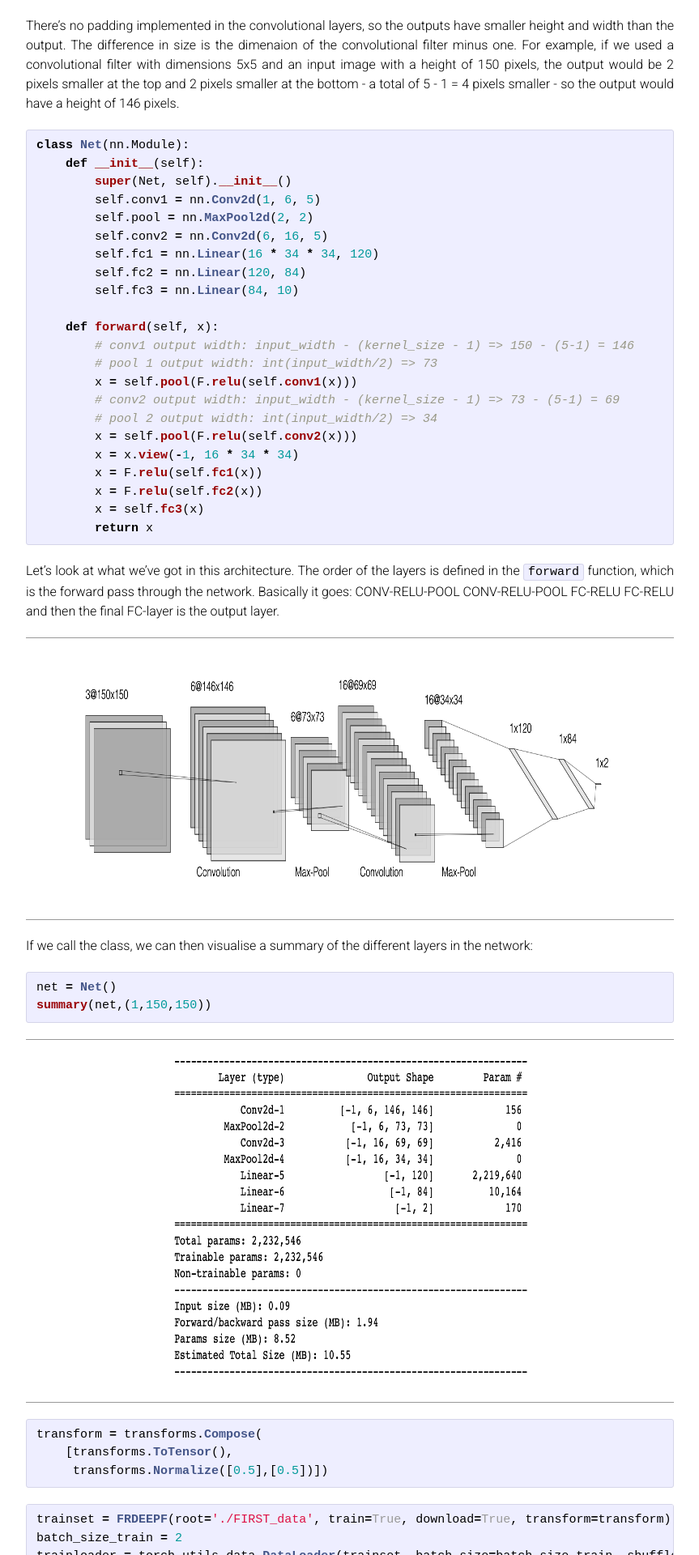
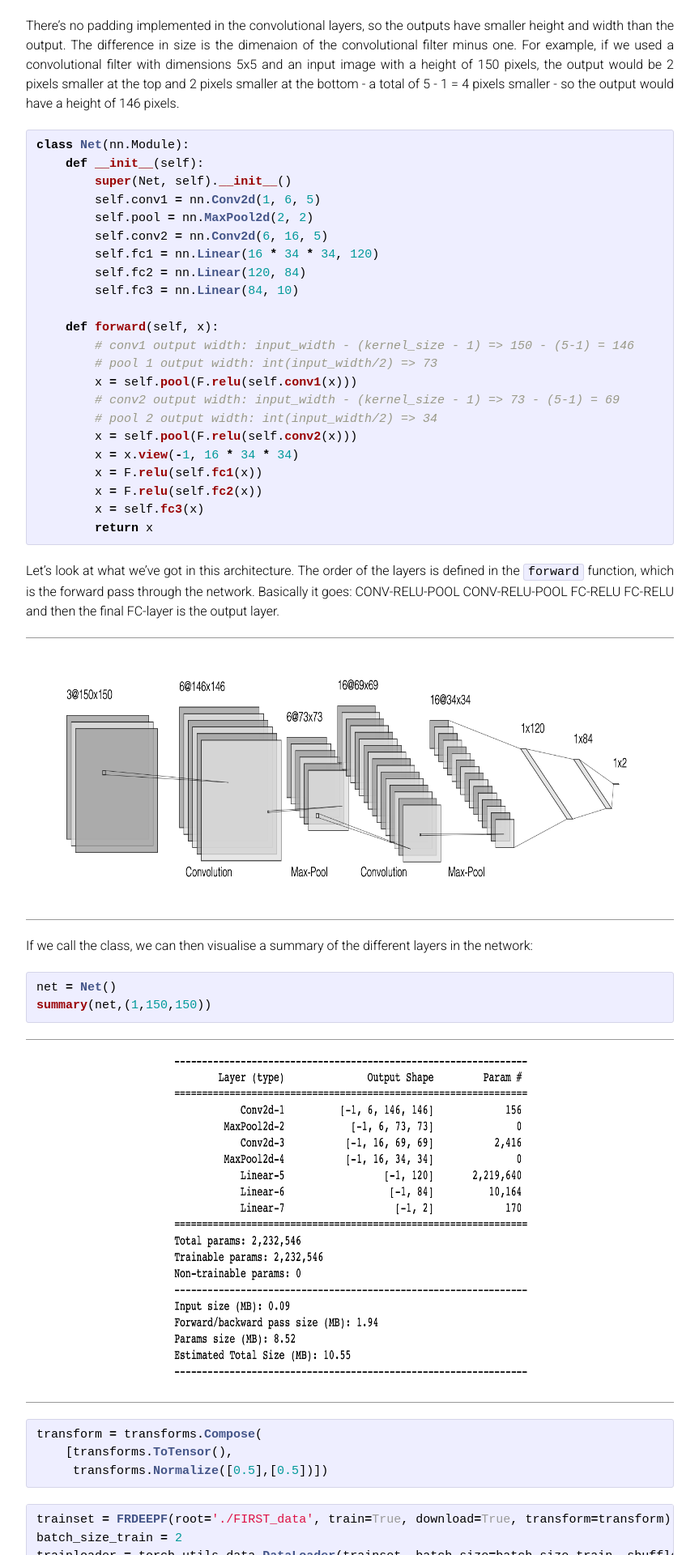
Before and after one commit to as595/csc-2019, a Jekyll site: the page built from frdeepcnn.md, in a window 1280 px wide. Shown: the part 4277-6197 px from the top of the page at 81% size, without its empty margins (208-1071 px from the left). Built offline with Jekyll 4.4.1, drawn with Linux system fonts in a browser that asks for light colours.

Commit message:
Update frdeepcnn.md

```diff
--- a/frdeepcnn.md
+++ b/frdeepcnn.md
@@ -160,7 +160,7 @@ class Net(nn.Module):
 Let's look at what we've got in this architecture. The order of the layers is defined in the <code>forward</code> function, which is the forward pass through the network. Basically it goes: CONV-RELU-POOL CONV-RELU-POOL FC-RELU FC-RELU and then the final FC-layer is the output layer.
 
 <div class="fig figcenter fighighlight">
-  <img width="700" height="300" src="/images/net.png">
+  <img width="750" height="300" src="/images/net.png">
   <div class="figcaption"></div>
 </div>
 
```
